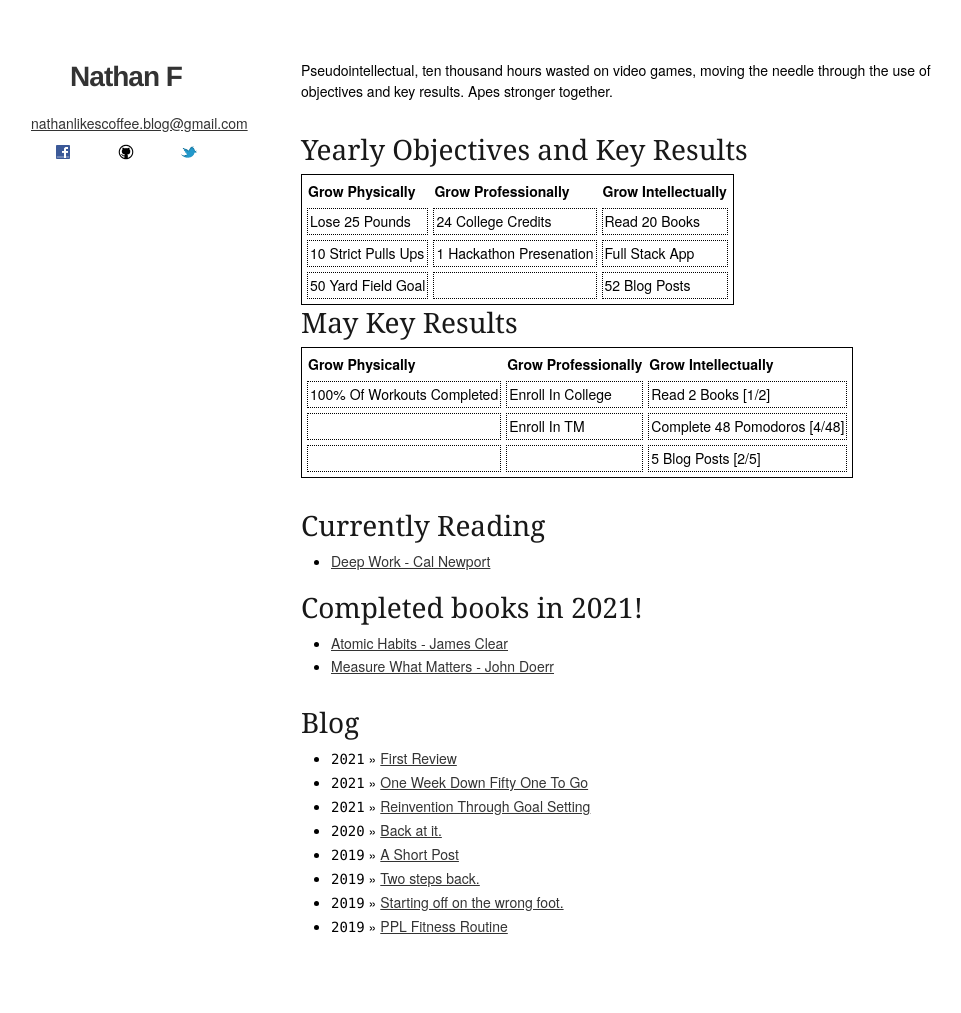
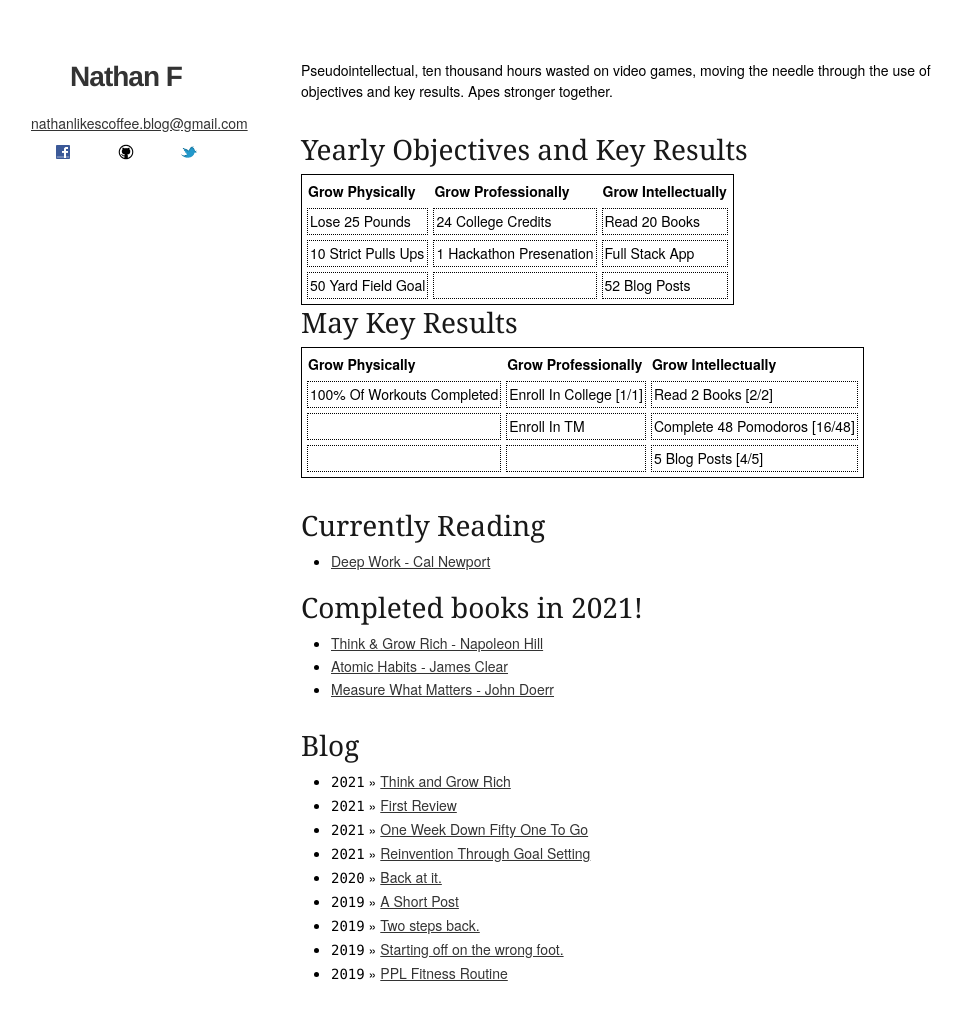
Before and after one commit to Nathanlikescoffee/Blog, a Jekyll site: the page built from index.html, in a window 1280 px wide. Shown: the whole page, without its empty margins (169-1130 px from the left). Built offline with Jekyll 4.4.1, drawn with Linux system fonts in a browser that asks for light colours; before the commit the page ends 966 px from its top, so only the background shows below that.

```diff
--- a/index.html
+++ b/index.html
@@ -41,18 +41,18 @@ title: Nathan Likes Coffee
         </tr>
         <tr>
           <td>100% Of Workouts Completed</td>
-          <td>Enroll In College </td>
-          <td>Read 2 Books [1/2]</td>
+          <td>Enroll In College [1/1]</td>
+          <td>Read 2 Books [2/2]</td>
         </tr>
         <tr>
           <td></td>
           <td>Enroll In TM</td>
-          <td>Complete 48 Pomodoros [4/48]</td>
+          <td>Complete 48 Pomodoros [16/48]</td>
         </tr>
         <tr>
           <td></td>
           <td></td>
-          <td>5 Blog Posts [2/5]</td>
+          <td>5 Blog Posts [4/5]</td>
         </tr>
       </table>
 </div>
@@ -67,6 +67,9 @@ title: Nathan Likes Coffee
     </ul>
 	<h3>Completed books in 2021!</h3>
 	<ul>
+        <li>
+          <a href="https://www.amazon.com/Think-Grow-Rich-Napoleon-Hill/dp/1482569957">Think & Grow Rich - Napoleon Hill</a>
+      </li>
         <li>
             <a href="https://jamesclear.com/">Atomic Habits - James Clear</a>
         </li>
```
Also changed, not shown: _posts/2021-05-23-Think-And-Grow-Rich.md (added, +30 -0 lines).
